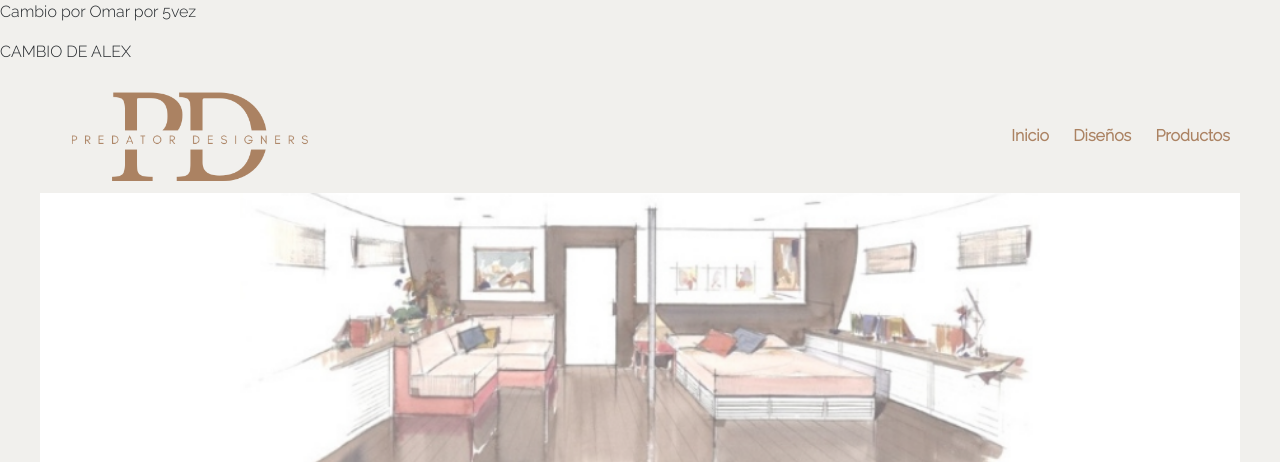
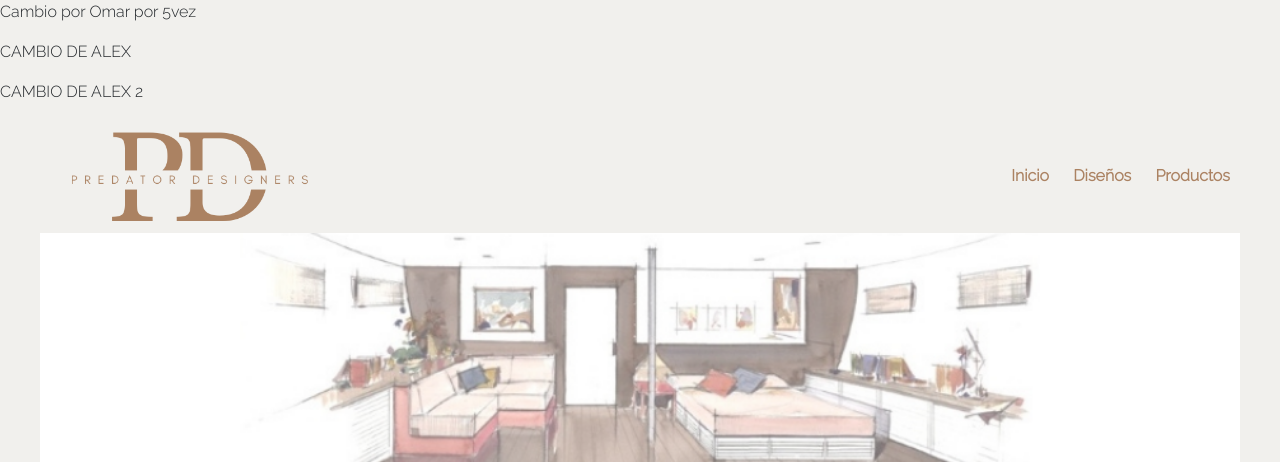
Before and after one commit to OmarDvd/proyectoDisenoInterior, a plain HTML site: page index.html in a window 1280 px wide. Shown: the top 462 px of the page. Drawn offline with nearby package versions, Linux system fonts and the light colour scheme.

Commit message:
PRUEBA 10

```diff
--- a/index.html
+++ b/index.html
@@ -12,6 +12,7 @@
 <body>
 <p>Cambio por Omar por 5vez</p>
 <p>CAMBIO DE ALEX</p>
+<p>CAMBIO DE ALEX 2</p>
     <div class="contenedor">
         <div class="tit-nav">
             <div class="tit">
```
